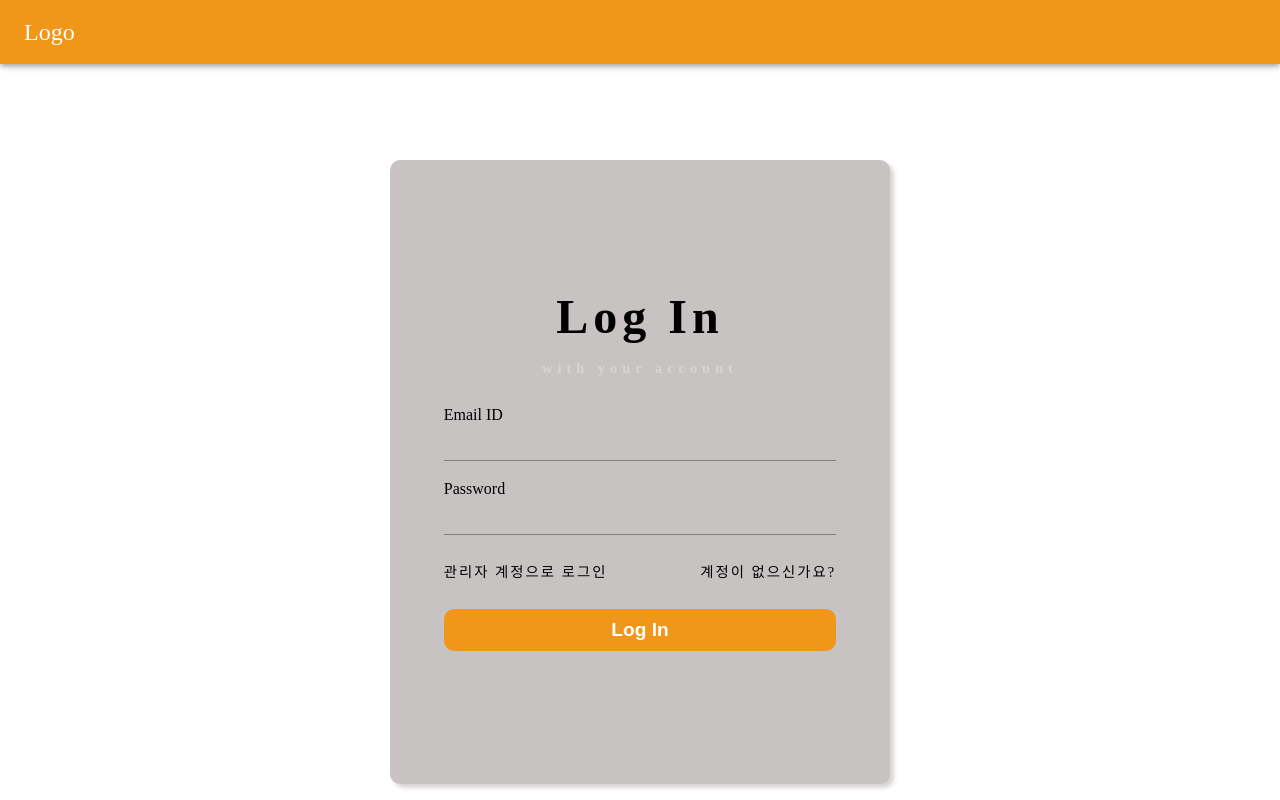
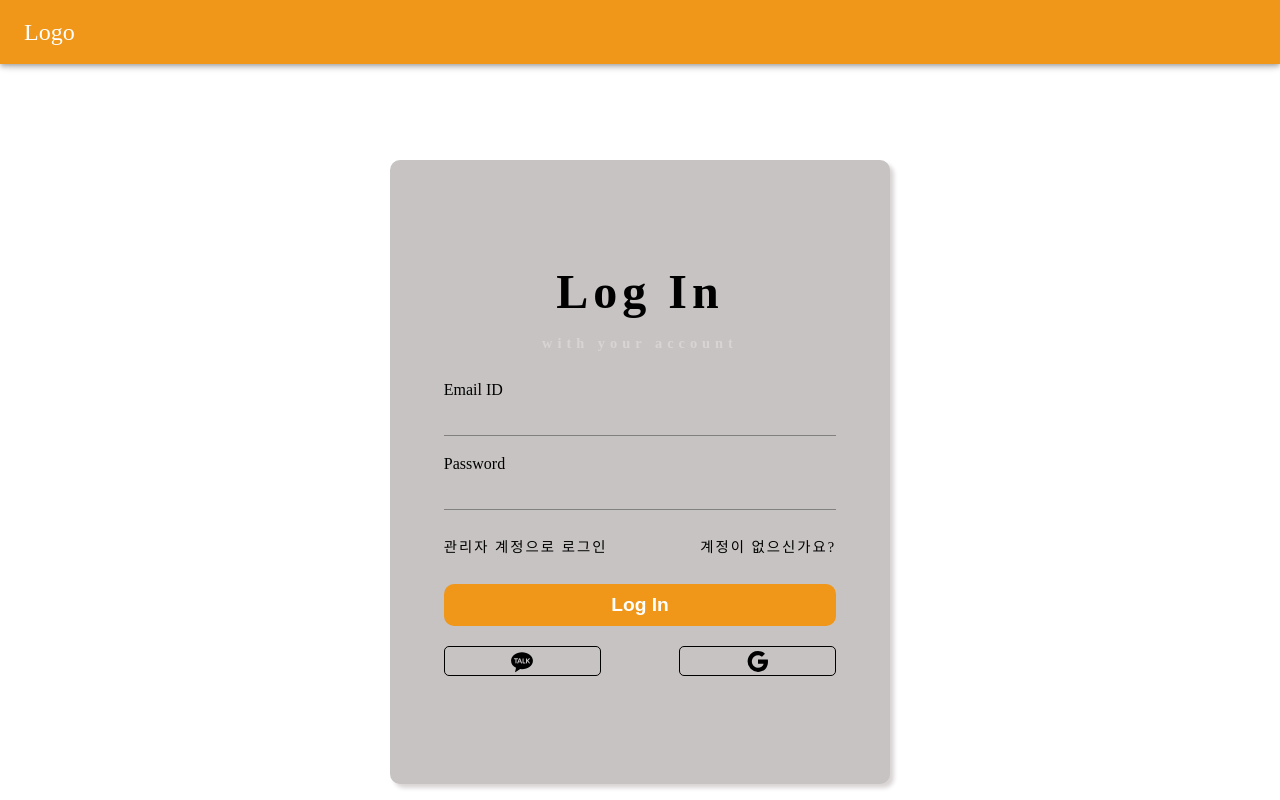
Before and after one commit to jungyu333/convenienceStore, a React (Create React App) app in the folder client/: page /login in a window 1280 px wide. Built offline with nearby package versions, Linux system fonts and the light colour scheme; no server answers; a web font is replaced by a local one.

Commit message:
feat : 소셜 로그인 버튼 레이아웃 구현완료

```diff
--- a/client/package.json
+++ b/client/package.json
@@ -19,6 +19,7 @@
     "react-dom": "^18.2.0",
     "react-dropzone": "^14.2.3",
     "react-hook-form": "^7.39.6",
+    "react-icons": "^4.7.1",
     "react-redux": "^8.0.5",
     "react-router-dom": "^6.4.3",
     "react-scripts": "5.0.1",
--- a/client/src/@types/login/index.ts
+++ b/client/src/@types/login/index.ts
@@ -35,3 +35,7 @@ export interface ILogInFormProps {
   isAdmin?: boolean;
   headerText: string;
 }
+
+export interface ISocialButtonProps {
+  type: 'kakao' | 'google';
+}
--- a/client/src/Routes/SignUp.tsx
+++ b/client/src/Routes/SignUp.tsx
@@ -17,7 +17,7 @@ const Wrapper = styled(Container)`
   margin: 0 auto;
   height: 100vh;
   padding: 2rem;
-  min-height: 900px;
+  min-height: 750px;
   @media ${({ theme }) => theme.device.laptop} {
     display: flex;
     flex-direction: column;
--- a/client/src/components/login/LogInForm.tsx
+++ b/client/src/components/login/LogInForm.tsx
@@ -9,13 +9,14 @@ import { adminLogIn, userLogIn } from '../../action/user';
 import { useAppDispatch } from '../../store/store';
 import Input from '../common/Input';
 import SubmitButton from '../common/SubmitButton';
+import SocialLogIn from './SocialLogIn';
 
 const Wrapper = styled(Container)`
   background-color: ${({ theme }) => theme.colors.gray};
   margin: 0 auto;
   height: 100vh;
   padding: 2rem;
-  min-height: 900px;
+  min-height: 700px;
   @media ${({ theme }) => theme.device.laptop} {
     display: flex;
     flex-direction: column;
@@ -36,6 +37,7 @@ const Form = styled.form`
   display: flex;
   flex-direction: column;
   justify-content: center;
+
   @media ${({ theme }) => theme.device.laptop} {
     height: 70vh;
     width: 90%;
@@ -152,6 +154,7 @@ function LogInForm({ isAdmin, headerText }: ILogInFormProps) {
           <Link to={'/signup'}>계정이 없으신가요?</Link>
         </BottomButtonContainer>
         <SubmitButton text="Log In" />
+        <SocialLogIn />
       </Form>
     </Wrapper>
   );
--- /dev/null
+++ b/client/src/components/login/SocialButton.tsx
@@ -0,0 +1,58 @@
+import React from 'react';
+import { RiKakaoTalkFill, RiGoogleFill } from 'react-icons/ri';
+import styled from 'styled-components';
+import { ISocialButtonProps } from '../../@types/login';
+
+const Wrapper = styled.div`
+  width: 40%;
+  height: 30px;
+  display: flex;
+  justify-content: center;
+  align-items: center;
+  background-color: transparent;
+  cursor: pointer;
+  border: 1px solid ${({ theme }) => theme.colors.black};
+  border-radius: 5px;
+  &:hover {
+    background-color: ${({ theme }) => theme.colors.lightgray};
+  }
+`;
+const SocialIcon = styled.div`
+  width: 30px;
+  height: 25px;
+  display: flex;
+  justify-content: center;
+  align-items: center;
+  & svg {
+    width: 100%;
+    height: 100%;
+    fill: ${({ theme }) => theme.colors.black};
+  }
+`;
+
+function SocialButton({ type }: ISocialButtonProps) {
+  const onClickSocial = () => {
+    console.log(type);
+  };
+  if (type === 'kakao') {
+    return (
+      <Wrapper onClick={onClickSocial}>
+        <SocialIcon>
+          <RiKakaoTalkFill />
+        </SocialIcon>
+      </Wrapper>
+    );
+  } else if (type == 'google') {
+    return (
+      <Wrapper onClick={onClickSocial}>
+        <SocialIcon>
+          <RiGoogleFill />
+        </SocialIcon>
+      </Wrapper>
+    );
+  } else {
+    return null;
+  }
+}
+
+export default SocialButton;
--- /dev/null
+++ b/client/src/components/login/SocialLogIn.tsx
@@ -0,0 +1,22 @@
+import React from 'react';
+import styled from 'styled-components';
+import SocialButton from './SocialButton';
+
+const Wrapper = styled.div`
+  display: flex;
+  justify-content: space-between;
+  align-items: center;
+  width: 100%;
+  margin-top: 20px;
+`;
+
+function SocialLogIn() {
+  return (
+    <Wrapper>
+      <SocialButton type="kakao" />
+      <SocialButton type="google" />
+    </Wrapper>
+  );
+}
+
+export default SocialLogIn;
```
Also changed, not shown: 1 other file (tests, documents, lock files or other folders).
